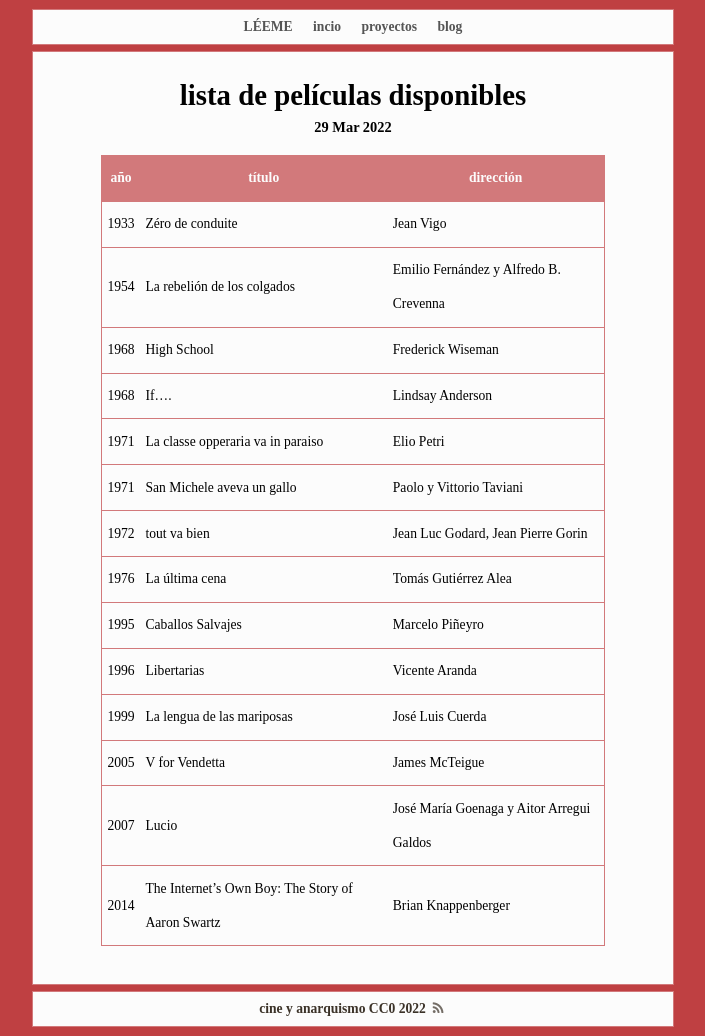
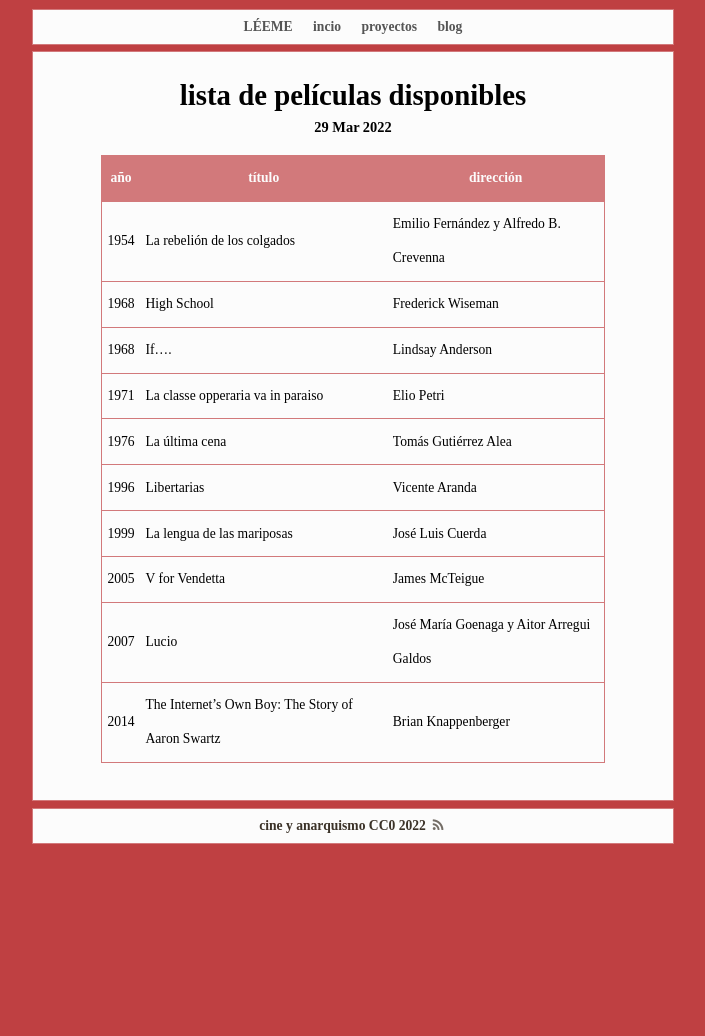
Before and after one commit to Sbector/cine-y-anarquismo, a Jekyll site: the page built from _posts/2022-03-29-Disponibles.md, in a window 1280 px wide. Shown: the whole page, without its empty margins (287-992 px from the left). Built offline with Jekyll 4.4.1, drawn with Linux system fonts in a browser that asks for light colours; some web fonts are replaced; after the commit the page ends 900 px from its top, so only the background shows below that.

Commit message:
Actualizada

```diff
--- a/_posts/2022-03-29-Disponibles.md
+++ b/_posts/2022-03-29-Disponibles.md
@@ -9,15 +9,11 @@ project: true
 
 | año  | título                                            | dirección                                 |
 |------|---------------------------------------------------|-------------------------------------------|
-| 1933 | Zéro de conduite                                  | Jean Vigo                                 |
 | 1954 | La rebelión de los colgados                       | Emilio Fernández y Alfredo B. Crevenna    |
 | 1968 | High School                                       | Frederick Wiseman                         |
 | 1968 | If....                                            | Lindsay Anderson                          |
 | 1971 | La classe opperaria va in paraiso                 | Elio Petri                                |
-| 1971 | San Michele aveva un gallo                        | Paolo y Vittorio Taviani                  |
-| 1972 | tout va bien                                      | Jean Luc Godard, Jean Pierre Gorin        |
 | 1976 | La última cena                                    | Tomás Gutiérrez Alea                      |
-| 1995 | Caballos Salvajes                                 | Marcelo Piñeyro                           |
 | 1996 | Libertarias                                       | Vicente Aranda                            |
 | 1999 | La lengua de las mariposas                        | José Luis Cuerda                          |
 | 2005 | V for Vendetta                                    | James McTeigue                            |
```
Also changed, not shown: 2 other files.
